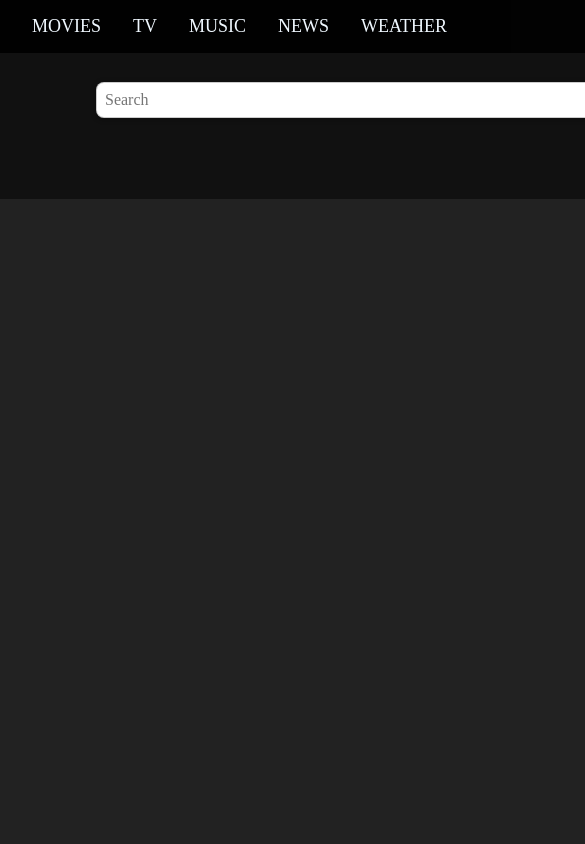
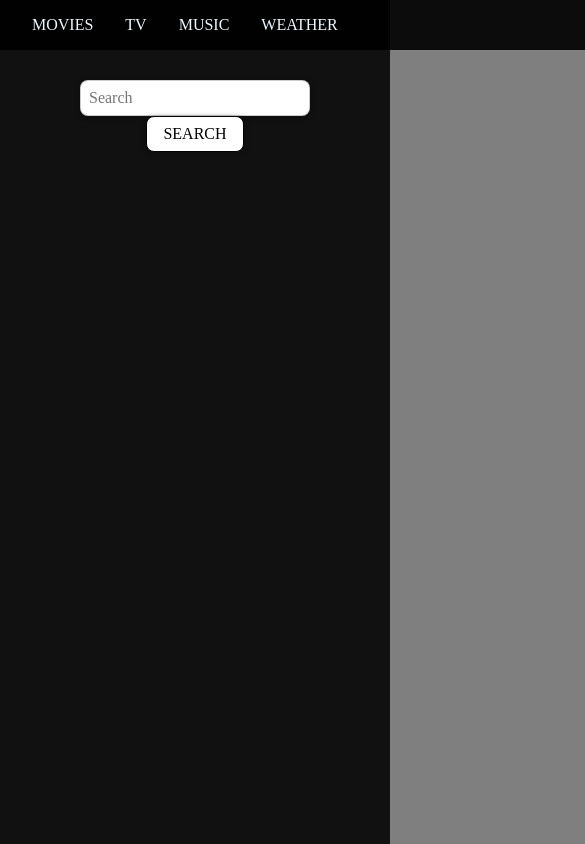
Before and after one commit to Fozilbek-Raimberdiyev/firstPortfolio-raimberdiyev.netlify.app, a Vue app: page /search in a window 390 px wide. Shown: the top 844 px of the page, 585 px wide, since content can reach past the window. Built offline with nearby package versions, Linux system fonts and the light colour scheme.

Commit message:
maked responsive

```diff
--- a/src/App.vue
+++ b/src/App.vue
@@ -37,4 +37,13 @@ body {
   box-shadow: 0 1px 4px 2px rgb(0 0 0 / 20%);
   min-height: 100vh;
 }
+@media screen and (max-width: 400px) {
+    .container {
+      width: 100%;
+      margin: 0 auto;
+    }
+    body {
+      overflow-x: hidden;
+    }
+}
 </style>
--- a/src/components/MovieCard.vue
+++ b/src/components/MovieCard.vue
@@ -40,4 +40,13 @@ a {
   color: antiquewhite;
   min-height: 50px;
 }
+@media screen and (max-width: 400px){
+  .moviecard {
+    flex-basis: 95%;
+    margin: 1rem;
+  }
+  .moviecard img {
+    height: 200px
+  }
+}
 </style>
--- a/src/components/MovieInfo.vue
+++ b/src/components/MovieInfo.vue
@@ -90,4 +90,27 @@ export default {
     line-height: 2rem;
     color: #fff;
   }
+  @media screen and (max-width: 400px) {
+  .movie-info {
+    flex-direction: column;
+  }
+  .movie-img {
+    width: 350px;
+    text-align: center;
+    margin: 2.2rem 0;
+  }
+  .movie-img img{
+    width: 80%;
+    height: 250px;
+  }
+  .bottom-info {
+    width: 320px;
+    margin: 0 1rem;
+    font-size: 16px;
+    text-align: justify;
+  }
+  .movie-data {
+    width: 350px;
+  }
+  }
 </style>
--- a/src/components/MoviesList.vue
+++ b/src/components/MoviesList.vue
@@ -59,6 +59,7 @@ mounted() {
   text-align: right;
   margin-right: 3rem;
   padding-top: 5rem;
+  padding-bottom: 2rem;
 }
 .navigation li {
   list-style: none;
@@ -76,4 +77,13 @@ mounted() {
   box-shadow: 0 1px 4px 2px rgb(0 0 0 / 20%);
 }
 
+@media screen and (max-width: 400px) {
+  .navigation {
+  margin-right: 2rem;
+}
+.navigation a {
+  font-size: 1rem;
+}
+}
+
 </style>
--- a/src/components/SearchMovie.vue
+++ b/src/components/SearchMovie.vue
@@ -1,8 +1,9 @@
 <template>
-  <div>
+  <div class="wrapper">
     <div class="search-form">
       <input type="search" placeholder="Search" v-model="search" class="search-input">
       <button @click="getSearchedMovies()" type="buttton">Search</button>
+
     </div>
     <h1 class="title" v-if="isPressed">Qidiruv natijalari</h1>
     <div class="info-container" v-for="(result,index) in results" :key="index">
@@ -157,4 +158,48 @@ export default {
     margin-top: 3rem;
     color: azure;
   }
+  @media screen and (max-width: 400px) {
+    .wrapper {
+      background: #111;
+      min-height: 100vh;
+    }
+    .info-container {
+      padding: 0;
+    }
+    .search-form {
+      width: 100%;
+      text-align: center;
+    }
+    .search-input {
+      width: 100%;
+      margin: 0;
+    }
+    .search-form button {
+      font-size: 1rem;
+    }
+     .movie-info {
+    flex-direction: column;
+  }
+    .movie-img {
+    width: 350px;
+    text-align: center;
+    margin: 2.2rem 0;
+  }
+  .movie-img img{
+    width: 80%;
+    height: 250px;
+  }
+  .bottom-info {
+    width: 320px;
+    margin: 0 1rem;
+    font-size: 16px;
+    text-align: justify;
+  }
+  .movie-data {
+    width: 350px;
+  }
+  .movie-title {
+    margin-left: 0;
+  }
+  }
 </style>
--- a/src/components/headerFooter/NavBar.vue
+++ b/src/components/headerFooter/NavBar.vue
@@ -5,7 +5,7 @@
         <li><router-link to="/movie">Movies</router-link></li>
         <li><router-link to="/tv">Tv</router-link></li>
         <li><router-link to="/music">Music</router-link></li>
-        <li><router-link to="/blog">News</router-link></li>
+        <!-- <li><router-link to="/blog">News</router-link></li> -->
         <li><router-link to="/wheather">Weather</router-link></li>
     </ul>
   </nav>
@@ -58,4 +58,9 @@ img {
 .router-link-exact-active{
     color: #f90 !important;
 }
+@media screen and (max-width: 400px){
+    .navigation ul li a {
+        font-size: 1rem;
+    }
+}
 </style>
--- a/src/components/pages/WheatherInfo.vue
+++ b/src/components/pages/WheatherInfo.vue
@@ -1,11 +1,10 @@
 <template>
-  <div class="weather-container">
+  <div class="weather-container container">
     <div>
         <div class="search-form">
         <input type="search" placeholder="Enter your region" v-model="place">
         <button @click="getWheather()" type="button" class="btn">Search</button>
     </div>
-    <!-- <p style="color: #fff">{{wheatherData}}</p> -->
     <div class="result" v-if="isGet">
         <p class="region-title">City: <span>{{wheatherData?.name}}</span>, <span>{{wheatherData?.sys?.country}}</span></p>
         <p class="deg">Temperature: <span>{{Math.round(wheatherData?.main?.temp)}}C</span></p>
@@ -110,4 +109,20 @@ input {
     color: rgb(252, 233, 206);
     font-style: italic;
 }
+@media screen and (max-width: 400px){
+   .weather-container > div::after {
+    background: url("../../assets/pikwizard-sun-sunset-sky.jfif");
+    background-repeat: no-repeat;
+    background-size:  100%;
+    opacity: 0.5;
+    top: 0;
+    left: 0;
+    bottom: 0;
+    right: 0;
+    position: absolute;
+    z-index: -1;
+    content: "";
+}
+
+}
 </style>
```
